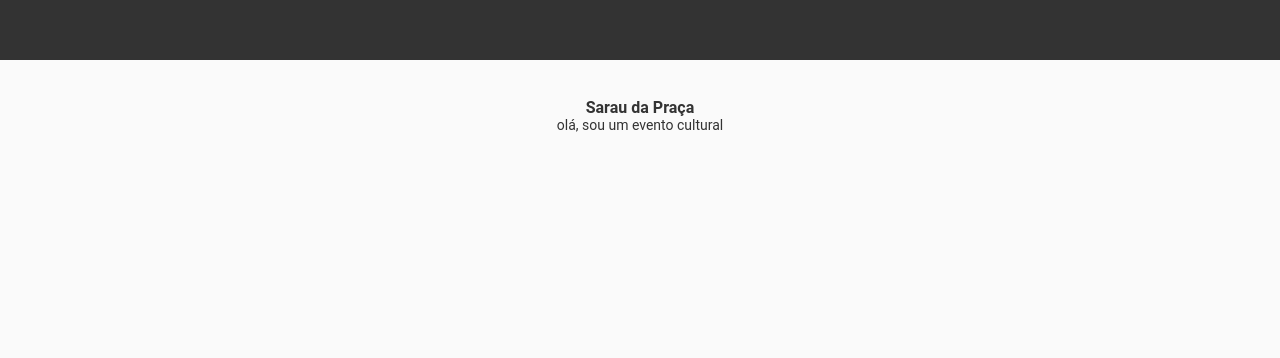
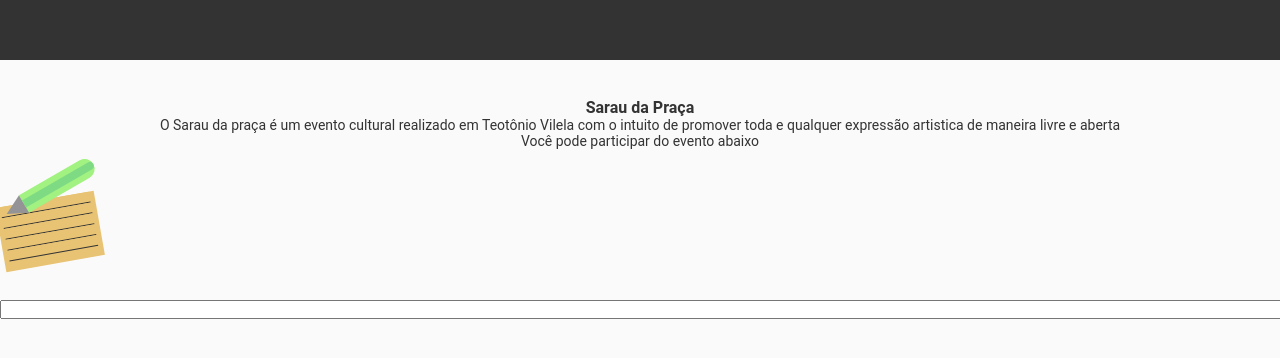
Before and after one commit to mugarate12/saraudapracawebpublic, a React (Create React App) app: page / in a window 1280 px wide. Shown: the top 358 px of the page. Built offline with nearby package versions, Linux system fonts and the light colour scheme.

Commit message:
added new components to use after

```diff
--- /dev/null
+++ b/src/components/Input/index.tsx
@@ -0,0 +1,14 @@
+import React from 'react'
+
+import * as Styled from './styles'
+
+interface InputInterface {
+  value?: string;
+  onChange: () => void;
+}
+
+const Input: React.FC<InputInterface> = ({ value, onChange }) => {
+  return <Styled.Input value={value} onChange={() => onChange()} />
+}
+
+export default Input
--- /dev/null
+++ b/src/components/Input/styles.tsx
@@ -0,0 +1,8 @@
+import styled from 'styled-components'
+
+export const Input = styled.input`
+  height: 15px;
+  width: 100%;
+
+
+`
--- /dev/null
+++ b/src/components/PaperAndPen/index.tsx
@@ -0,0 +1,32 @@
+import React from 'react'
+
+import * as Styled from './styles'
+
+interface PaperAndPenInterface {
+  linelenght?: number;
+  numberline?: number;
+}
+
+export default function PaperAndPen() {
+  return (
+    <Styled.ContainerG>
+      <Styled.Container>
+        <Styled.paperContainer>
+          <Styled.paperLine />
+          <Styled.paperLine />
+          <Styled.paperLine />
+          <Styled.paperLine />
+          <Styled.paperLine />
+        </Styled.paperContainer>
+
+        <Styled.penContainer>
+          <Styled.penCable>
+            <Styled.penCableCenter></Styled.penCableCenter>
+          </Styled.penCable>
+
+          <Styled.penBeforeTheTip />
+        </Styled.penContainer>
+      </Styled.Container>
+    </Styled.ContainerG>
+  )
+}
--- /dev/null
+++ b/src/components/PaperAndPen/styles.tsx
@@ -0,0 +1,78 @@
+import styled from 'styled-components'
+
+export const ContainerG = styled.div`
+  position: relative;
+  width: 100px;
+  height: 100px;
+  padding-top: 50px;
+`
+
+export const Container = styled.div`
+  position: absolute;
+`
+
+// desenhar o papel
+export const paperContainer = styled.div`
+  width: 100px;
+  padding-bottom: 10px;
+
+  transform: rotate(-10deg);
+
+  display: flex;
+  flex-direction: column;
+  align-items: center;
+
+  background-color: #E8C374;
+`
+
+export const paperLine  = styled.div`
+  height: 10px;
+  width: 90%;
+  background-color: #E8C374;
+
+  border-bottom-style: solid;
+  border-bottom-width: 1px;
+  border-bottom-color: #333333;
+`
+
+//desenhar a caneta
+// a cada 10px no LEFT coloco -2 no top
+// E mais 12px pra descer uma linha
+export const penContainer  = styled.div`
+  position: absolute;
+  top: ${props => `-60`}px;
+  left: 40px;
+
+  width: 20px;
+  transform: rotate(60deg);
+`
+
+export const penCable = styled.div`
+  height: 80px;
+  width: 20px;
+
+  display: flex;
+  flex-direction: column;
+  align-items: center;
+
+  border-top-right-radius: 10px;
+  border-top-left-radius: 10px;
+
+  background-color: #A1F280;
+`
+
+export const penCableCenter = styled.div`
+  height: 100%;
+  width: 40%;
+
+  border-top-right-radius: 5px;
+  border-top-left-radius: 5px;
+
+  background-color: #7FDB83;
+`
+
+export const penBeforeTheTip = styled.div`
+  border-top: 20px solid #949396;
+  border-left: 10px solid transparent;
+  border-right: 10px solid transparent;
+`
--- a/src/containers/Apresentation/index.tsx
+++ b/src/containers/Apresentation/index.tsx
@@ -9,7 +9,8 @@ export default function Apresentation() {
   return (
     <Styled.Container>
       <Title>Sarau da Praça</Title>
-      <TextApresentation>olá, sou um evento cultural</TextApresentation>
+      <TextApresentation>O Sarau da praça é um evento cultural realizado em Teotônio Vilela com o intuito de promover toda e qualquer expressão artistica de maneira livre e aberta</TextApresentation>
+      <TextApresentation>Você pode participar do evento abaixo</TextApresentation>
     </Styled.Container>
   )
 }
--- a/src/pages/Home/index.tsx
+++ b/src/pages/Home/index.tsx
@@ -4,6 +4,8 @@ import GlobalStyle from './../../styles/global'
 
 import Header from './../../components/Header/index'
 import Apresentation from './../../containers/Apresentation/index'
+import Input from './../../components/Input/index'
+import PaperAndPen from './../../components/PaperAndPen/index'
 
 export default function index() {
   return (
@@ -14,6 +16,10 @@ export default function index() {
 
       <h1>OLÁ</h1>
       <Apresentation />
+
+      <PaperAndPen />
+
+      <Input onChange={() => {}}/>
     </>
   )
 }
```
